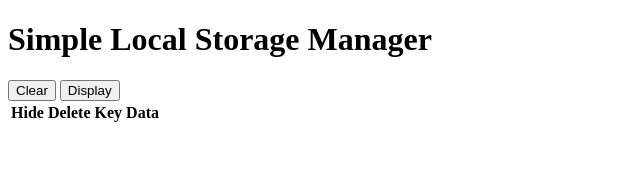
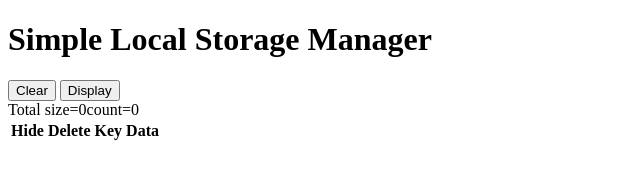
Before and after one commit to jrootham/mondrian, a plain HTML site: page simple.html in a window 1280 px wide. Shown: the whole page, without its empty margins (0-640 px from the left). Drawn offline with nearby package versions, Linux system fonts and the light colour scheme.

Commit message:
Add size and count to simple.html

```diff
--- a/simple.html
+++ b/simple.html
@@ -23,11 +23,15 @@
       function display() {
         $('#table').empty();
         $('#table').append('<tr><th>Hide</th><th>Delete</th><th>Key</th><th>Data</th></tr>');
+
+        var size = 0;
+
         for (var i = 0 ; i < localStorage.length ; i++)
         {
           var key = localStorage.key(i);
           var data = localStorage.getItem(key);
           var label = reformat(key);
+          size += key.length + data.length;
 
           var hideButton = '<button type="button" onClick="hide(' + "'" + key + "'" +')">Hide</button>';
           var deleteButton = '<button type="button" onClick="remove(' + "'" + key + "'" +')">Delete</button>';
@@ -40,6 +44,9 @@
 
           $('#table').append(row);
         }
+
+        $('#total').empty();
+        $('#total').append('Total size=' + size + 'count=' + localStorage.length);
       }
 
       $(document).ready(function(){
@@ -54,6 +61,8 @@
       <button type="button" onClick="localStorage.clear();$('#table').empty();">Clear</button>
       <button type="button" onClick="display()">Display</button>
     </div>
+    <div id="total">
+    </div>
     <div>
       <table id="table">
         </tr>
```
